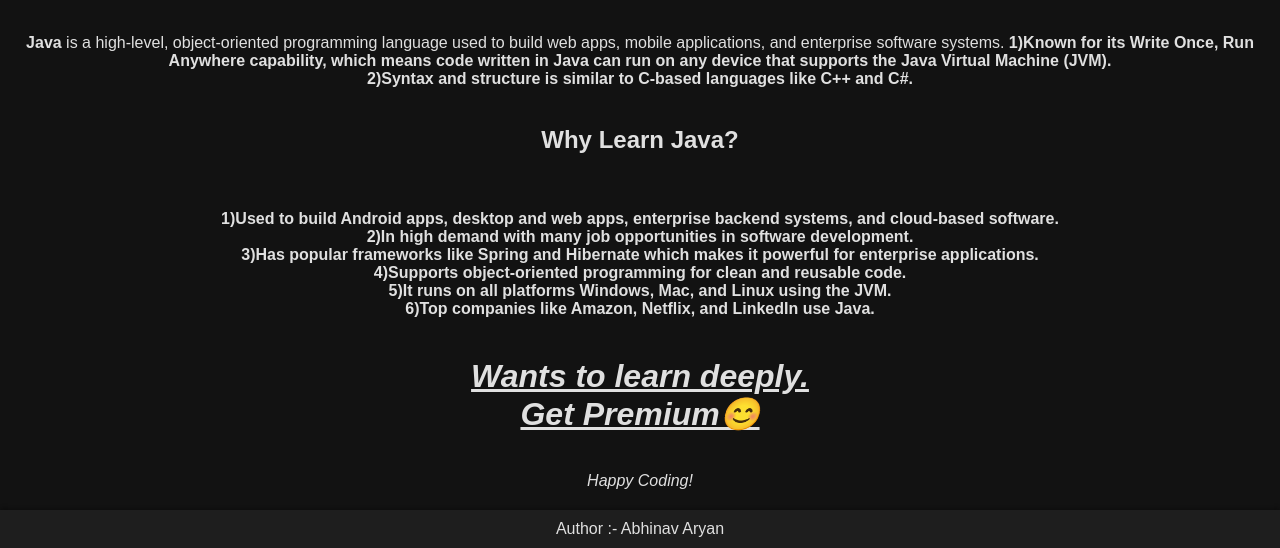
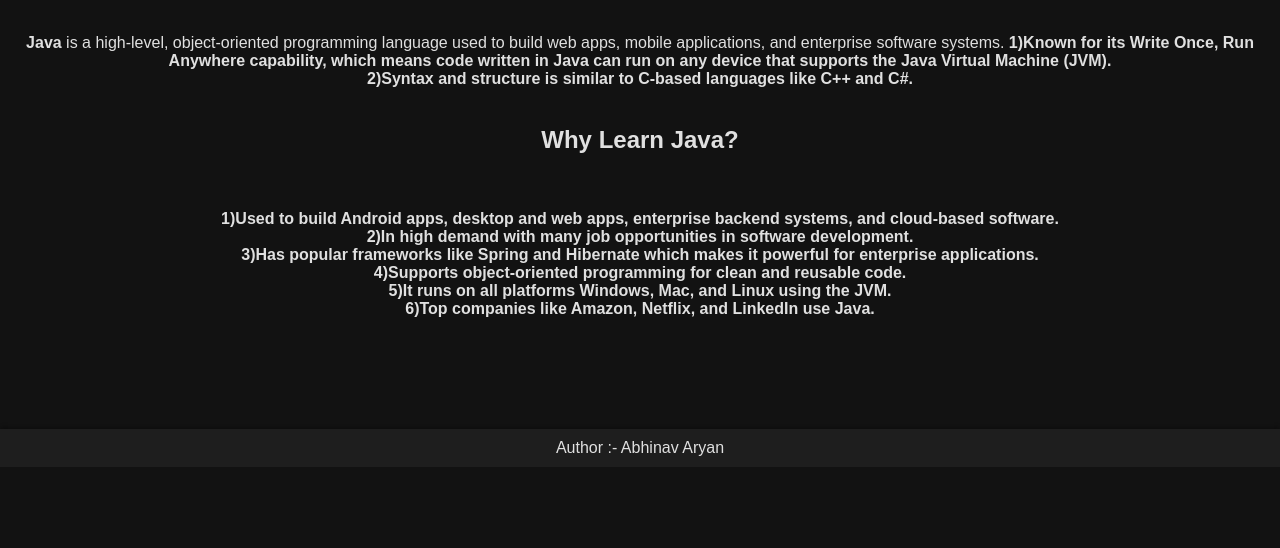
Before and after one commit to aryanabhinav42/Dcse, a plain HTML site: page java.html in a window 1280 px wide. Shown: the part 333-881 px from the top of the page. After the commit the page ends 800 px from the top, so only its background shows below. Drawn offline with Linux system fonts and the light colour scheme.

Commit message:
Update java.html

```diff
--- a/java.html
+++ b/java.html
@@ -110,9 +110,7 @@
 <br>6)Top companies like Amazon, Netflix, and LinkedIn use Java.<br>
 </b>
 <br>
-       <h1><i><u>Wants to learn deeply.<br>
-    Get Premium😊<br></u></i></h1><br>
-    <i>Happy Coding!</i>
+
 </main>
     <footer>
         Author :- Abhinav Aryan
```
